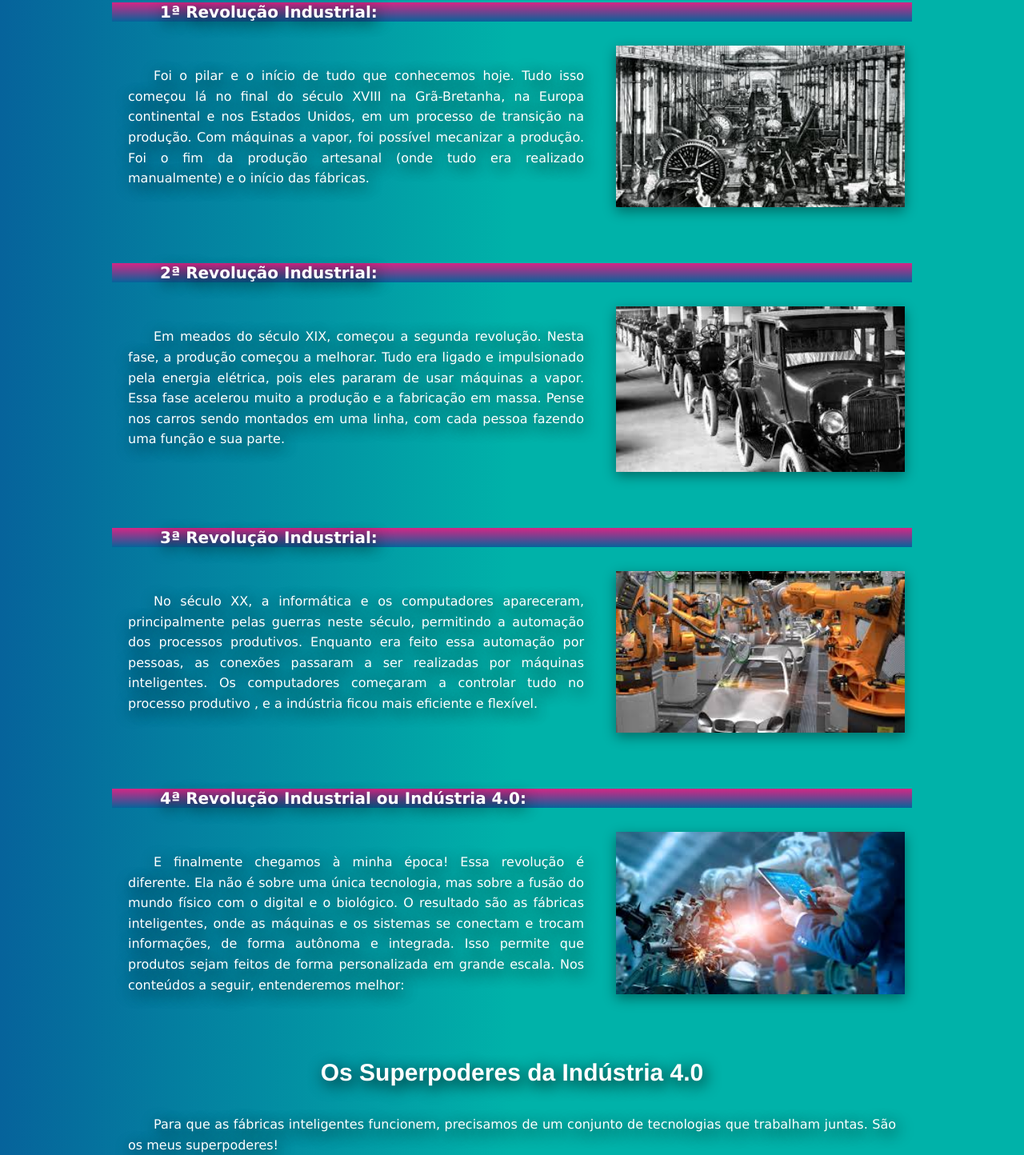
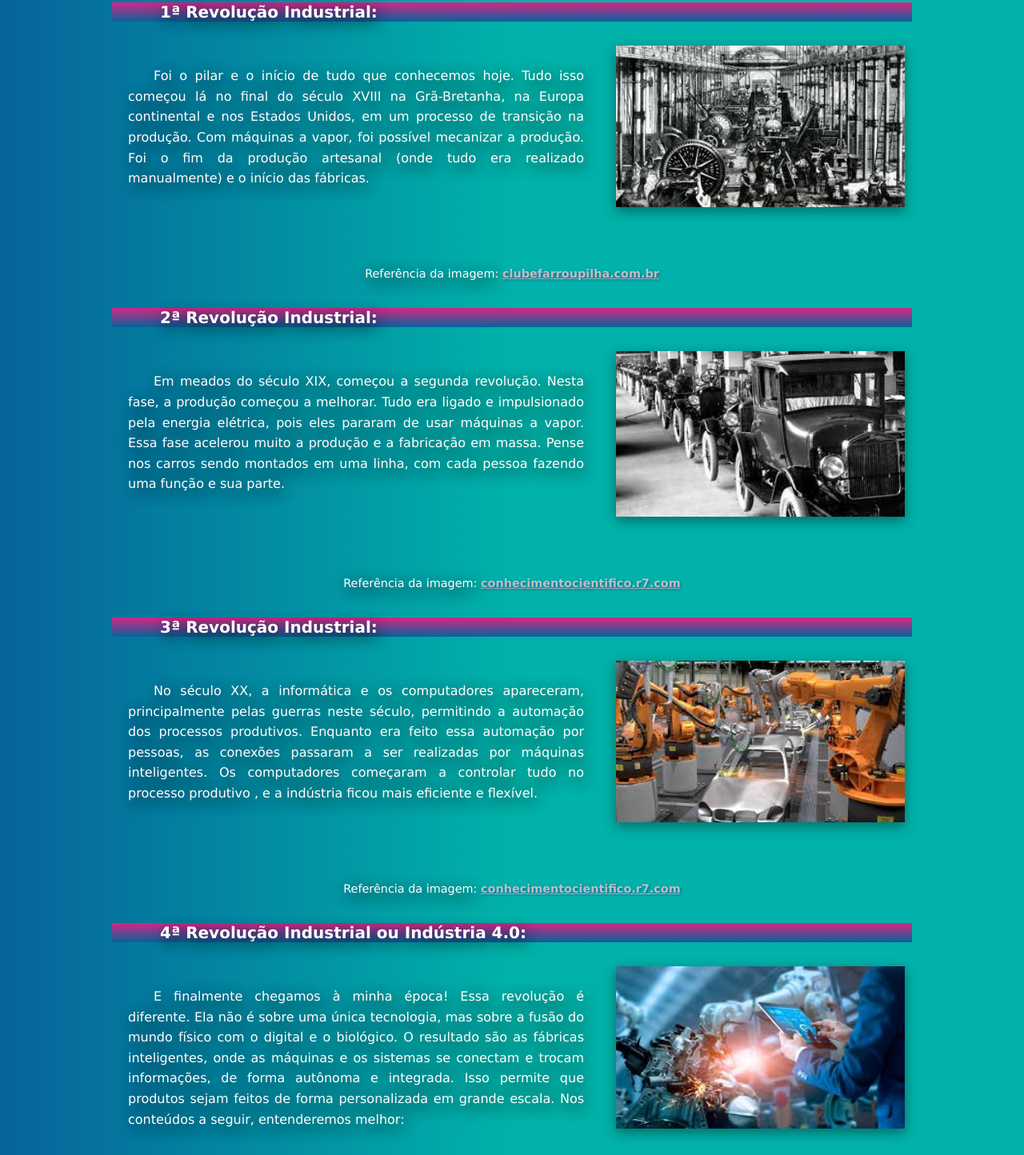
Before and after one commit to leticiasantos-dev5/projeto_site_industria_4.0, a plain HTML site: page index.html in a window 1280 px wide. Shown: the part 728-2172 px from the top of the page at 80% size. Drawn offline with Linux system fonts and the light colour scheme.

Commit message:
atualizações

```diff
--- a/estilo/style.css
+++ b/estilo/style.css
@@ -319,7 +319,7 @@ nav > a {
     padding: 12px 16px;
     border-radius: 8px;
     font-size: 1em;
-    background-color: transparent;
+    background-color: #780f9bac;
     transition: background-color 0.3s, color 0.3s;
 }
 
@@ -463,3 +463,40 @@ footer {
     margin-top: 20px;
 
 }
+
+.referencia-imagem {
+    /* Define o tamanho da fonte menor para um texto de crédito */
+    font-size: 0.9em;
+
+    /* Centraliza o bloco e o texto */
+    margin: 10px auto 30px;
+    text-align: center;
+
+    /* Permite que o texto quebre em telas pequenas (responsividade) */
+    word-wrap: break-word;
+
+    /* Padding interno sutil */
+    padding: 5px 10px;
+
+    /* Limita a largura em 95% para não encostar nas bordas */
+    max-width: 95%;
+
+    /* Adicionei 'display: block;' para garantir que o 'margin: auto' funcione */
+    display: block;
+}
+
+/* Estilo para os links dentro das referências (se houver) */
+.referencia-imagem a {
+    color: var(--corzinzaclaro);
+    text-decoration: underline;
+    font-weight: bold;
+    word-break: break-word;
+}
+
+/* MEDIA QUERY: Ajustes para Celulares */
+@media (max-width: 600px) {
+    .referencia-imagem {
+        font-size: 0.85em;
+        padding: 5px;
+    }
+}
--- a/index.html
+++ b/index.html
@@ -79,7 +79,17 @@
     <picture>
         <img src="imagem-sem-fundo/imagem5.jpg" alt="1ª Revolução Industrial" class="img-revolucao">
     </picture>
+
 </div>
+
+
+ <div class="referencia-imagem">
+    Referência da imagem:
+    <a href="https://clubefarroupilha.com.br/a-primeira-revolucao-industrial-que-esqueceram-de-te-contar/" target="_blank">
+        clubefarroupilha.com.br
+    </a>
+</div>
+
 
 
 
@@ -104,6 +114,14 @@
     <picture>
         <img src="imagem-sem-fundo/imagem6.jpg" alt="1ª Revolução Industrial" class="img-revolucao">
     </picture>
+</div>
+
+
+<div class="referencia-imagem">
+    Referência da imagem:
+    <a href="https://conhecimentocientifico.r7.com/segunda-revolucao-industrial/" target="_blank">
+        conhecimentocientifico.r7.com
+    </a>
 </div>
 
 
@@ -133,6 +151,15 @@
 
 
 
+<div class="referencia-imagem">
+    Referência da imagem:
+    <a href="https://conhecimentocientifico.r7.com/como-a-terceira-revolucao-industrial-mudou-o-mundo-e-as-relacoes-humanas//" target="_blank">
+        conhecimentocientifico.r7.com
+    </a>
+</div>
+
+
+
             <h3>4ª Revolução Industrial ou Indústria 4.0:</h3>
 
             <div class="bloco-revolucao">
@@ -149,6 +176,15 @@
     <picture>
         <img src="imagem-sem-fundo/imagem8.jpg" alt="1ª Revolução Industrial" class="img-revolucao">
     </picture>
+</div>
+
+
+
+<div class="referencia-imagem">
+    Referência da imagem:
+    <a href="https://www.esss.com/blog/os-pilares-da-industria-4-0//" target="_blank">
+        www.esss.com
+    </a>
 </div>
 
             <h2>Os Superpoderes da Indústria 4.0</h2>
```
